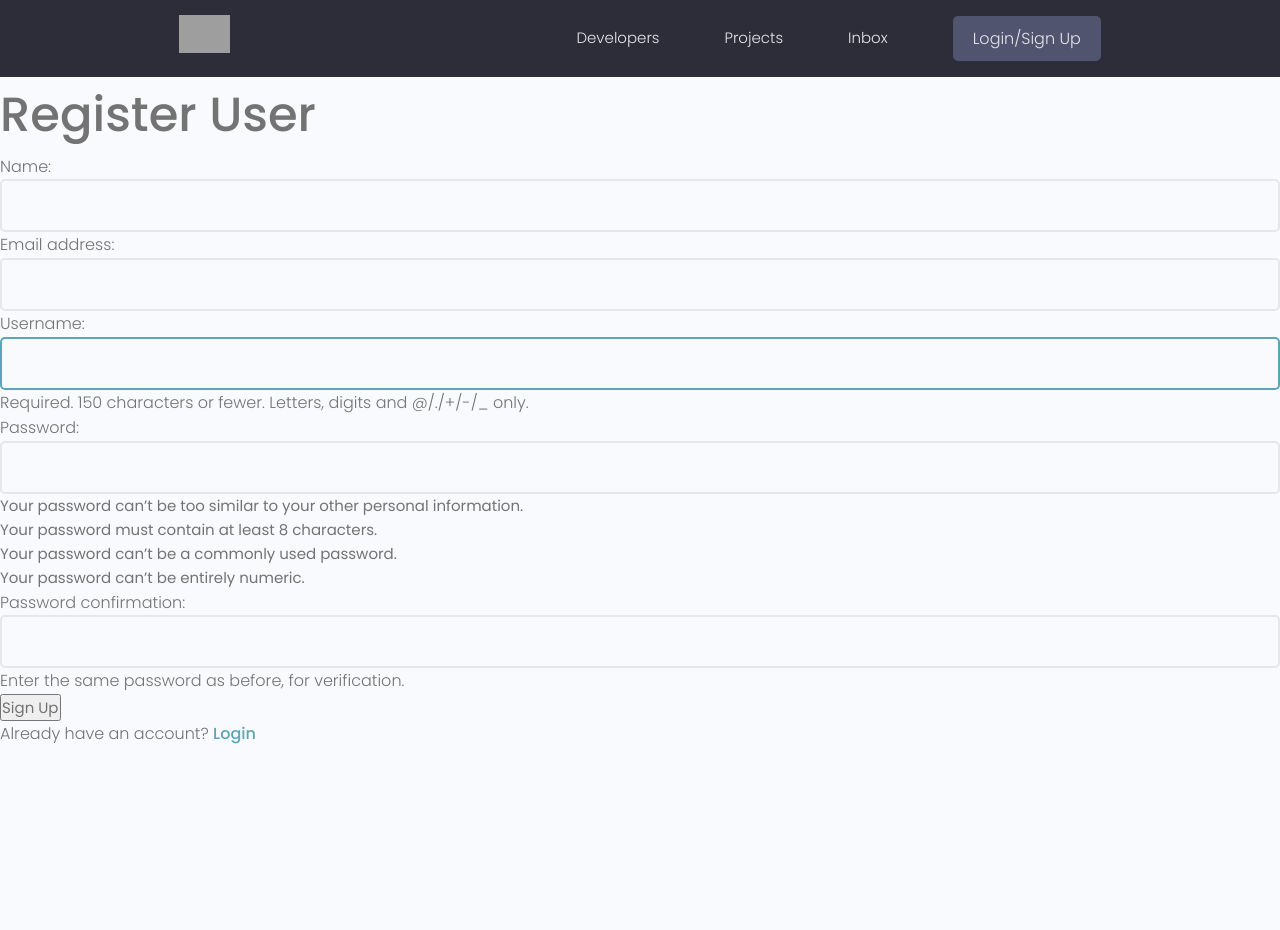
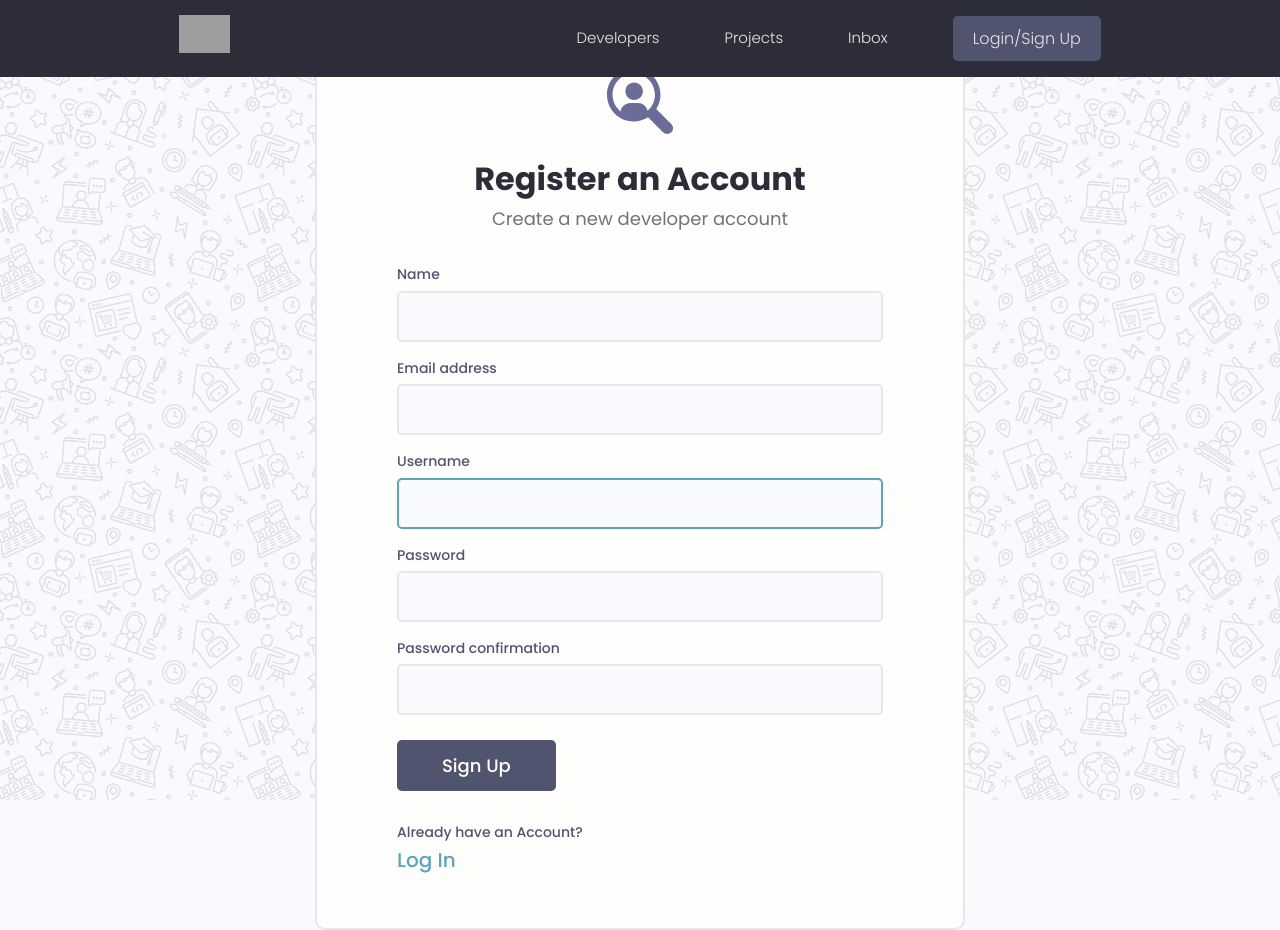
Before and after one commit to ersozo/dj-course, a Django app: page /register/ in a window 1280 px wide. Before the commit the page ends 744 px from the top, so only its background shows below. Run offline with Django 5.2, Linux system fonts and the light colour scheme; some libraries are stand-ins or nearby versions; grey boxes are pictures that could not be loaded.

Commit message:
auth-style

```diff
--- a/devsearch/static/uikit/app.js
+++ b/devsearch/static/uikit/app.js
@@ -1,4 +1,14 @@
 // Invoke Functions Call on Document Loaded
-document.addEventListener('DOMContentLoaded', function () {
+document.addEventListener("DOMContentLoaded", function () {
   hljs.highlightAll();
 });
+
+let alertWrapper = document.querySelector(".alert");
+let alertClose = document.querySelector(".alert__close");
+
+if (alertWrapper) {
+  console.log("clicked");
+  alertClose.addEventListener("click", function () {
+    alertWrapper.style.display = "none";
+  });
+}
--- a/devsearch/templates/main.html
+++ b/devsearch/templates/main.html
@@ -20,14 +20,25 @@
     <!-- Navbar -->
     {% include "navbar.html" %}
     <!-- Messages (signals) -->
+    {% comment %} {% if messages %}
+    <ul class="messages">
+      {% for message in messages %}
+      <li {% if message.tags %}class="{{ message.tags }}" {% endif %}>
+        {{ message }}
+      </li>
+      {% endfor %}
+    </ul>
+    {% endif %} {% endcomment %}
     {% if messages %}
-      <ul class="messages">
-        {% for message in messages %}
-          <li {% if message.tags %}class="{{ message.tags }}"{% endif %}>{{ message }}</li>
-        {% endfor %}
-      </ul>
+      {% for message in messages %}
+        <div class="alert alert--{{ message.tags }}">
+          <p class="alert__message">{{ message }}</p>
+          <button class="alert__close">x</button>
+        </div>
+      {% endfor %}
     {% endif %}
     {% block content %}
     {% endblock content %}
   </body>
+  <script src="{% static 'uikit/app.js' %}"></script>
 </html>
--- a/devsearch/users/templates/users/login_register.html
+++ b/devsearch/users/templates/users/login_register.html
@@ -1,25 +1,78 @@
 {% extends "main.html" %}
+{% load static %}
 {% block content %}
     {% if page == "register" %}
-        <h1>Register User</h1>
-        <form action="{% url 'register' %}" method="post">
+        <div class="auth">
+            <div class="card">
+                <div class="auth__header text-center">
+                    <a href="/">
+                        <img src="{% static 'images/icon.svg' %}" alt="icon" />
+                    </a>
+                    <h3>Register an Account</h3>
+                    <p>Create a new developer account</p>
+                </div>
+                <form action="{% url 'register' %}" method="post" class="form auth__form">
                     {% csrf_token %}
-            {{ form.as_p }}
-            <input type="submit" value="Sign Up">
-            <p>
-                Already have an account? <a href="{% url 'login' %}">Login</a>
-            </p>
+                    {% for field in form %}
+                        <div class="form__field">
+                            <label for="formInput#text">{{ field.label }}</label>
+                            {{ field }}
+                            {% comment %} {% if field.help_text %}<small>{{ field.help_text }}</small>{% endif %} {% endcomment %}
+                            {% for error in field.errors %}<p style="color: red">{{ error }}</p>{% endfor %}
+                        </div>
+                    {% endfor %}
+                    <!-- Input:Text -->
+                    <div class="auth__actions">
+                        <input class="btn btn--sub btn--lg" type="submit" value="Sign Up" />
+                    </div>
+                </form>
+                <div class="auth__alternative">
+                    <p>Already have an Account?</p>
+                    <a href="{% url 'login' %}">Log In</a>
+                </div>
+            </div>
+        </div>
     </form>
 {% else %}
-        <h1>Login</h1>
-        <form action="{% url 'login' %}" method="post">
+    <div class="auth">
+        <div class="card">
+            <div class="auth__header text-center">
+                <a href="/">
+                    <img src="{% static 'images/icon.svg' %}" alt="icon" />
+                </a>
+                <h3>Account Login</h3>
+                <p>Hello Developer, Welcome Back!</p>
+            </div>
+            <form action="{% url 'login' %}" method="post" class="form auth__form">
                 {% csrf_token %}
-            <input type="text" name="username" placeholder="Username">
-            <input type="password" name="password" placeholder="Password">
-            <input type="submit" value="Login">
-            <p>
-                Don't have an account? <a href="{% url 'register' %}">Sign Up</a>
-            </p>
+                <!-- Input:Username -->
+                <div class="form__field">
+                    <label for="formInput#text">Username:</label>
+                    <input class="input input--text"
+                           id="formInput#text"
+                           type="text"
+                           name="username"
+                           placeholder="Enter your username..." />
+                </div>
+                <!-- Input:Password -->
+                <div class="form__field">
+                    <label for="formInput#password">Password:</label>
+                    <input class="input input--password"
+                           id="formInput#passowrd"
+                           type="password"
+                           name="password"
+                           placeholder="••••••••" />
+                </div>
+                <div class="auth__actions">
+                    <input class="btn btn--sub btn--lg" type="submit" value="Log In" />
+                    <a href="forgetpassword.html">Forget Password?</a>
+                </div>
             </form>
+            <div class="auth__alternative">
+                <p>Don’t have an Account?</p>
+                <a href="{% url 'register' %}">Sign Up</a>
+            </div>
+        </div>
+    </div>
 {% endif %}
 {% endblock content %}
--- a/devsearch/users/views.py
+++ b/devsearch/users/views.py
@@ -36,7 +36,7 @@ def login_user(request):
 
 def logout_user(request):
     logout(request)
-    messages.error(request, "User was logged out!")
+    messages.info(request, "User was logged out!")
     return redirect("login")
 
 
```
Also changed, not shown: devsearch/db.sqlite3, devsearch/static/images/pattern.jpg (added), 1 other file. Lines whose indentation alone changed are shown as unchanged.
